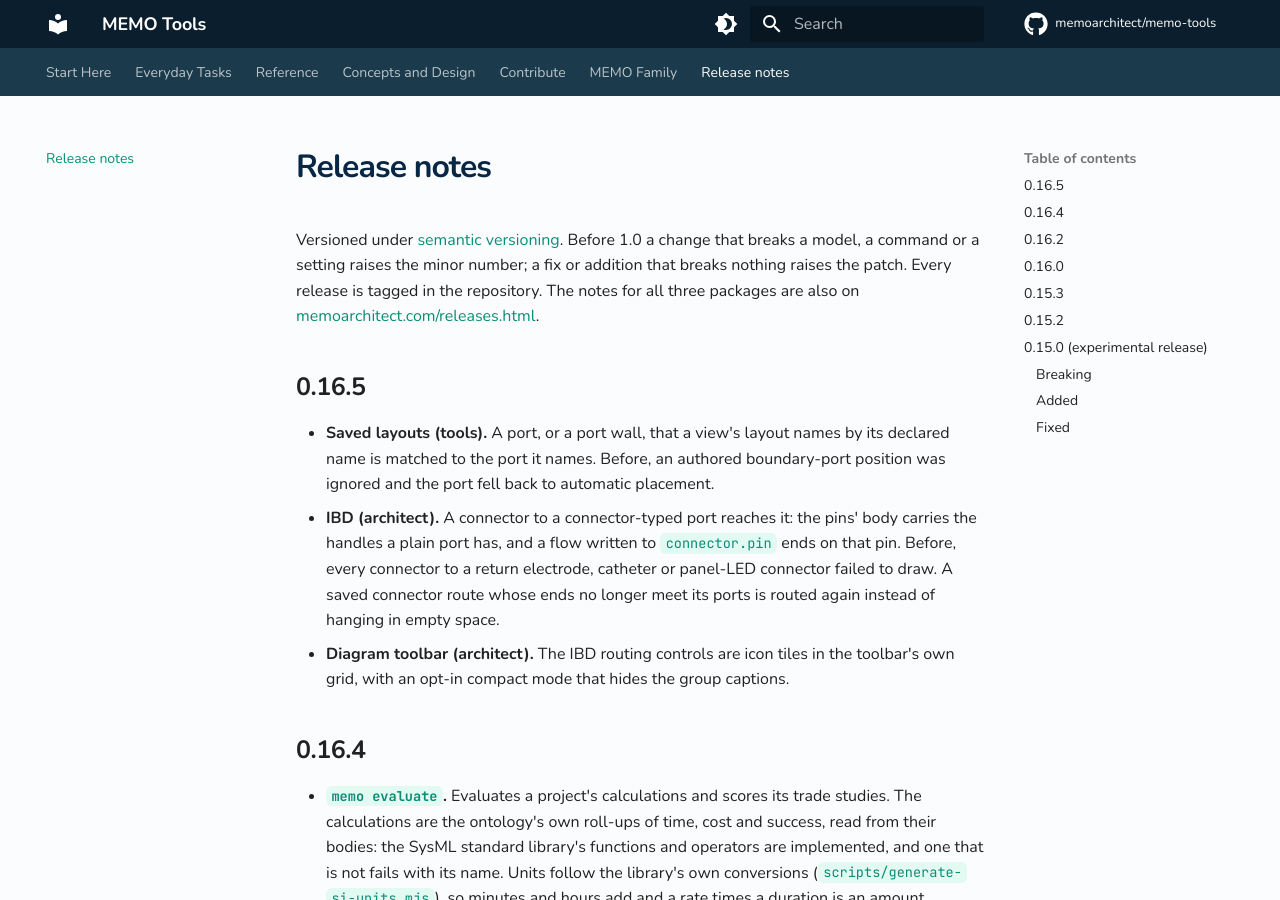
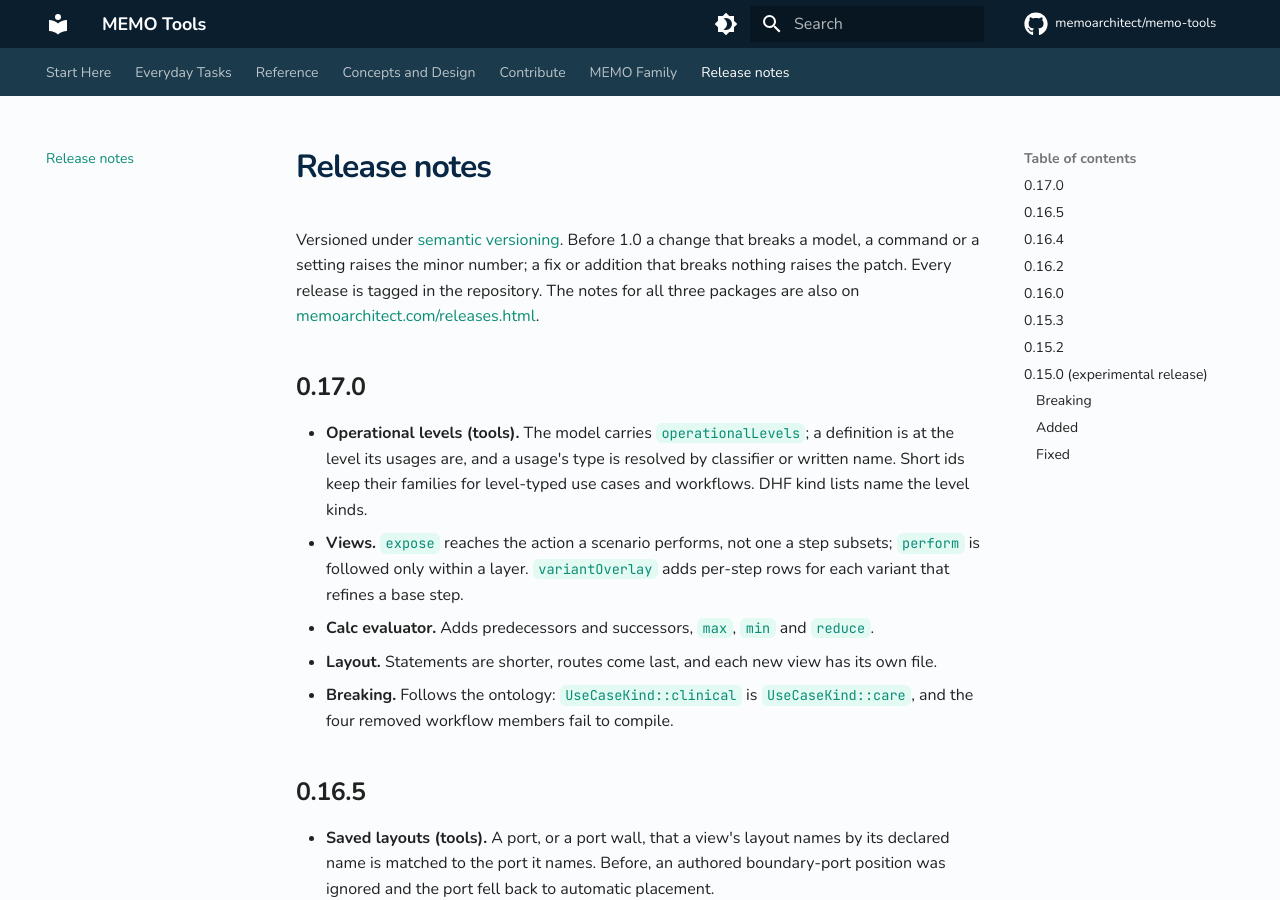
Before and after one commit to memoarchitect/memo-tools, an MkDocs documentation site: the page built from docs/release-notes.md, in a window 1280 px wide and 900 px high. Built offline with MkDocs 1.6.1 and Material for MkDocs 9.7.7, drawn with Linux system fonts in a browser that asks for light colours; comment, search, counter and statistics services are not loaded.

Commit message:
release: 0.17.0
Co-Authored-By: Claude Sonnet 5.5 <noreply@anthropic.com>

```diff
--- a/docs/release-notes.md
+++ b/docs/release-notes.md
@@ -1,6 +1,14 @@
 # Release notes
 
 Versioned under [semantic versioning](https://semver.org/). Before 1.0 a change that breaks a model, a command or a setting raises the minor number; a fix or addition that breaks nothing raises the patch. Every release is tagged in the repository. The notes for all three packages are also on [memoarchitect.com/releases.html](https://memoarchitect.com/releases.html).
+
+## 0.17.0
+
+- **Operational levels (tools).** The model carries `operationalLevels`; a definition is at the level its usages are, and a usage's type is resolved by classifier or written name. Short ids keep their families for level-typed use cases and workflows. DHF kind lists name the level kinds.
+- **Views.** `expose` reaches the action a scenario performs, not one a step subsets; `perform` is followed only within a layer. `variantOverlay` adds per-step rows for each variant that refines a base step.
+- **Calc evaluator.** Adds predecessors and successors, `max`, `min` and `reduce`.
+- **Layout.** Statements are shorter, routes come last, and each new view has its own file.
+- **Breaking.** Follows the ontology: `UseCaseKind::clinical` is `UseCaseKind::care`, and the four removed workflow members fail to compile.
 
 ## 0.16.5
 
--- a/package.json
+++ b/package.json
@@ -1,6 +1,6 @@
 {
   "name": "@memoarchitect/tools",
-  "version": "0.16.5",
+  "version": "0.17.0",
   "description": "MEMO tools — SysML v2 parser, semantic model, validation, project operations, and CLI",
   "type": "module",
   "main": "./packages/tools/lib/index.js",
@@ -54,7 +54,7 @@
     "check:transport": "node scripts/measure-transport-latency.mjs"
   },
   "dependencies": {
-    "@memoarchitect/ontology": "0.16.5",
+    "@memoarchitect/ontology": "0.17.0",
     "@openmbee/opensysml": "0.10.0",
     "chalk": "^5.3.0",
     "chokidar": "^4.0.0",
--- a/pyproject.toml
+++ b/pyproject.toml
@@ -1,6 +1,6 @@
 [project]
 name = "memo-tools-docs"
-version = "0.16.5"
+version = "0.17.0"
 description = "Documentation for MEMO Tools"
 requires-python = ">=3.10"
 dependencies = [
```
Also changed, not shown: README.md (+1 -1 lines), 1 other file.
